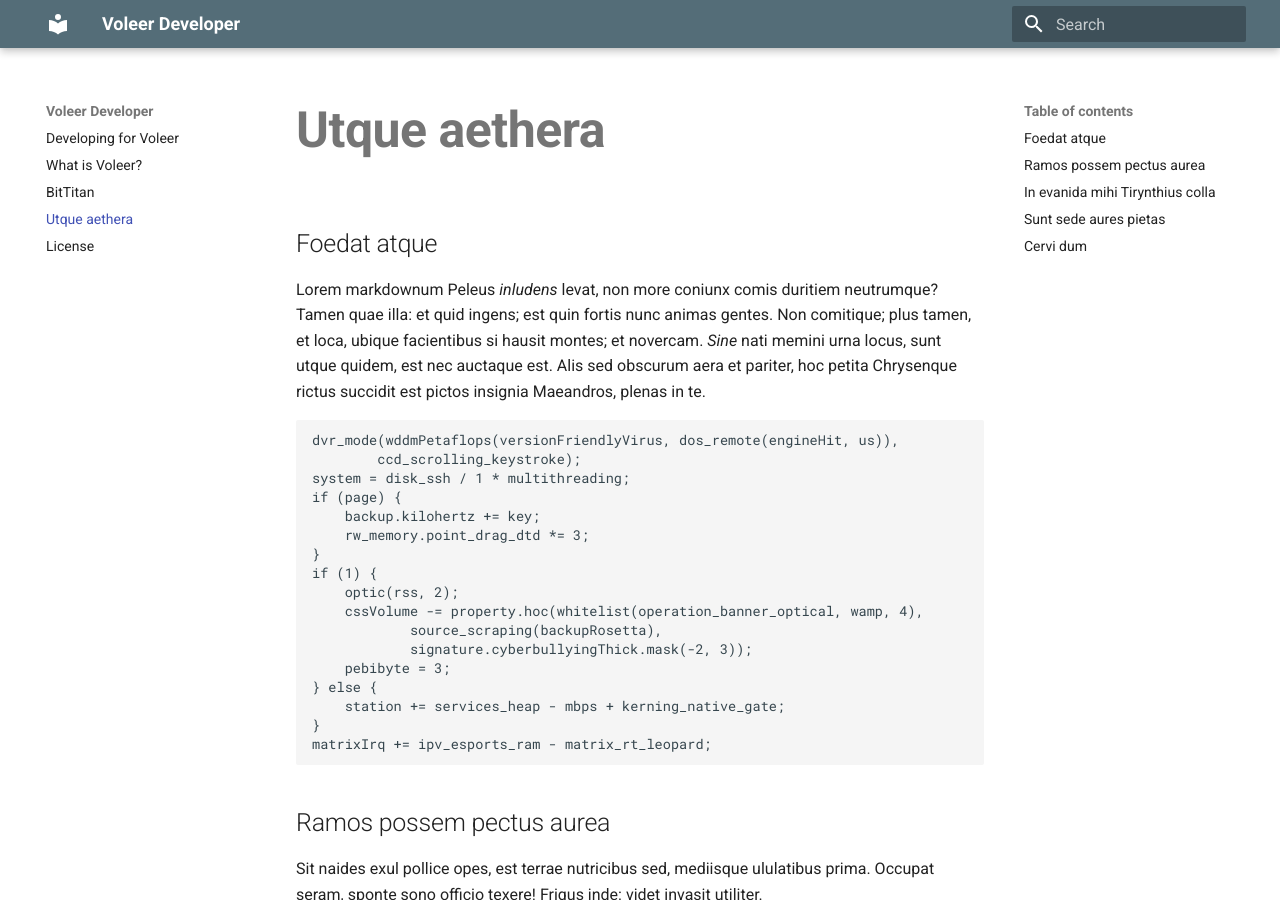
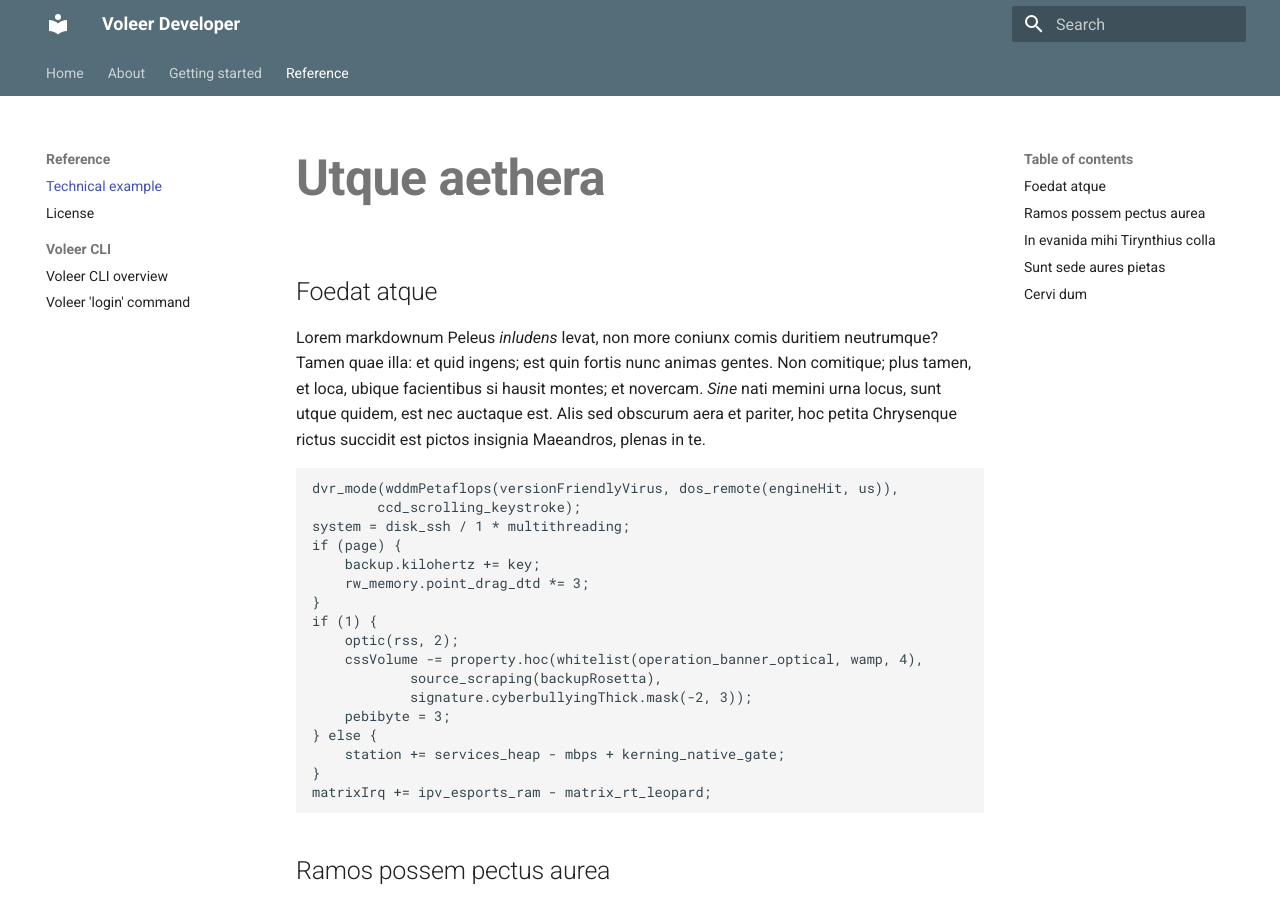
Before and after one commit to voleer/sdk-docs-test, an MkDocs documentation site: the page built from docs/example.md, in a window 1280 px wide and 900 px high. Built offline with MkDocs 1.6.1 and Material for MkDocs 9.7.7, drawn with Linux system fonts in a browser that asks for light colours.

Commit message:
Add more content and update navigation

```diff
--- a/mkdocs.yml
+++ b/mkdocs.yml
@@ -1,10 +1,42 @@
 site_name: Voleer Developer
+
+nav:
+  - Home: index.md
+  - About:
+      - 'About Voleer.md': about.md
+      - 'BitTitan': bittitan.md
+  - Getting started:
+      - signup.md
+      - install-cli.md
+  - Reference:
+      - 'Technical example': example.md
+      - license.md
+      - Voleer CLI:
+        - cli/overview.md
+        - cli/login.md
 
 theme:
   name: material
+
   palette:
     scheme: preference # default | slate
     primary: blue grey # indigo | blue
 
+  features:
+    - navigation.instant
+    - navigation.tabs
+    - navigation.sections
+    # - toc.integrate # Display TOC on the left if space allows
+  # Insiders only
+  # features:
+  #   - search.highlight
+
 extra_css:
   - css/extra.css
+
+markdown_extensions:
+  - toc:
+      permalink: true
+      toc_depth: 3
+  # - pymdownx.highlight
+  # - pymdownx.superfences
```
Also changed, not shown: docs/cli/login.md (added, +15 -0 lines), docs/cli/overview.md (added, +32 -0 lines), docs/install-cli.md (added, +28 -0 lines), docs/signup.md (added, +6 -0 lines).
